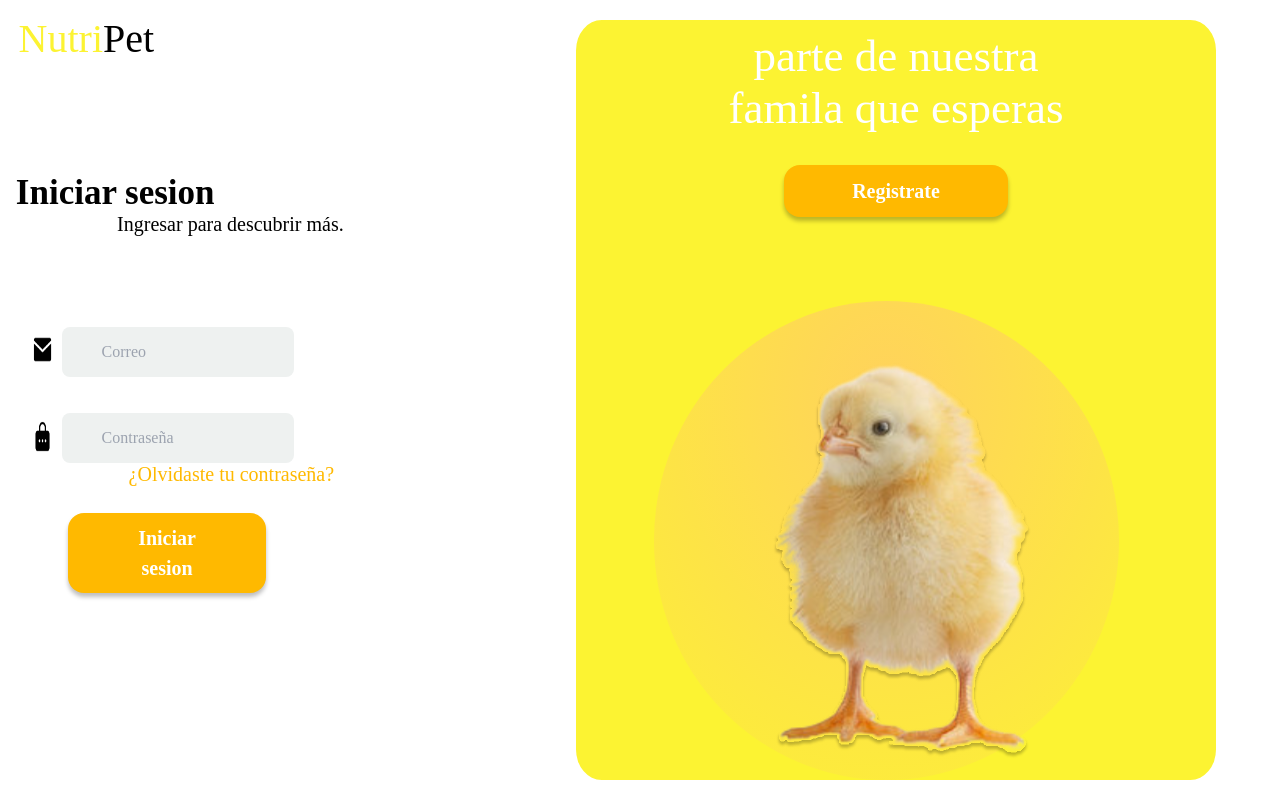
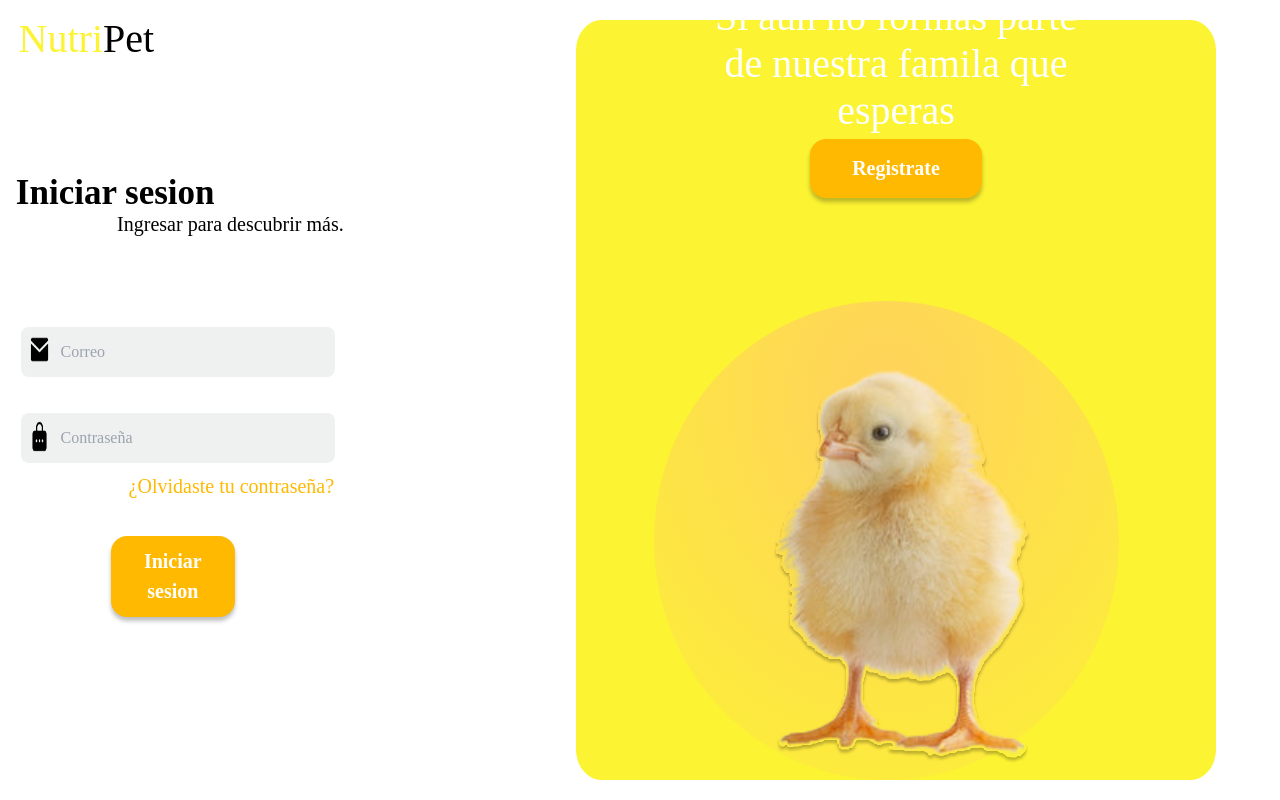
Before and after one commit to PedroPortillo0/Proyect-Nutripet, a React (Vite) app: page /login in a window 1280 px wide. Built offline with nearby package versions, Linux system fonts and the light colour scheme.

Commit message:
commit de ubuntu

```diff
--- a/src/components/atoms/Button.jsx
+++ b/src/components/atoms/Button.jsx
@@ -16,10 +16,10 @@ font-size: 20px;
 font-family: patua one;
 color: #fff;
 font-weight: bold;
-padding: 5% 28%;
+padding: 5% ;
 border-radius: 16px ;
 border: none;
-width:100%;  //Cambio vigilado -Borrar en caso de ser necesario
+width:60%;  //Cambio vigilado -Borrar en caso de ser necesario
 box-shadow: 0px 4px 4px 0px rgba(0, 0, 0, 0.25);
 .link{
     text-decoration: none;
--- a/src/components/molecules/GroupInput.jsx
+++ b/src/components/molecules/GroupInput.jsx
@@ -30,6 +30,13 @@ const StyledInput= styled.input`
     @media (min-width: 1024px){
         width:${props => props.tamanio ?  '72%' : '80%'};
         width:65%;
+        background: #EEF1F0;
+        width:88%;
+        height: 50px;
+        padding: 0 11%;
+        border-radius: 8px;
+        border: none;
+        outline: none;
 
     }
 
@@ -42,20 +49,11 @@ const StyledImg = styled.img`
     width: 6%;
     height: 70%;
     @media (min-width: 1024px){
-        left: ${props => props.tamanioI ?  '9%' : '14%'};
+        left: ${props => props.tamanioI ?  '8%' : '14%'};
+            position: absolute;
     }
 
 `;
-// const StyledPass = styled.button`
-//     position: absolute;
-//     top: 11%;
-//     left: 13%;
-//     width: 6%;
-//     height: 70%;
-//     @media (min-width: 1024px){
-//         left: ${props => props.tamanioII ?  '0%' : '85%'};
-//     }
-// `;
 function GroupInput({src, tamanioI ,tamanio, type, placeholder, nombre,  }) {
     return (
         <StyledContainerInputs>
--- a/src/components/organism/FormLogin.jsx
+++ b/src/components/organism/FormLogin.jsx
@@ -25,6 +25,7 @@ const StyledContainer = styled.div`
 `;
 const StyledContainerForm = styled.div`
   @media (min-width: 1024px) {
+   /* border: 1px solid;  */
     width: 45%;
     height: 95vh;
   }
@@ -34,6 +35,7 @@ const StyledContainRegit = styled.div` //movil
   width:100%;
   height: auto;
   @media (min-width: 1024px) {
+      /* border: 1px solid; */
     display: flex;
     align-items: center;
     width: 50%;
@@ -41,7 +43,7 @@ const StyledContainRegit = styled.div` //movil
   }
 `;
 const StyledContaincolor = styled.div`
-
+  /* border: 1px solid; */
   padding: 0;
   width: 100%;
   height: 95vh;
@@ -49,6 +51,7 @@ const StyledContaincolor = styled.div`
   background-color: #FCF332;
 `;
 const StyledContainBotonRegist = styled.div`
+/* border: 1px solid red; */
   display: flex;
   flex-direction: column ;
   align-items: center;
@@ -57,6 +60,7 @@ const StyledContainBotonRegist = styled.div`
   height: 30%;
 `;
 const StyledContainImagen = styled.div`
+  /* border: 1px solid; */
   display: flex;
   align-items: end;
   justify-content: center;
@@ -75,17 +79,18 @@ const StyledContainImagenVirculo = styled.div`
 const StyledContainImagenpollito = styled.div`
 /* border: 1px solid; */
   width: 50%;
-  height: 65%;
+  height: auto;
   position: absolute;
   left: 48%;
 
 `;
 const StyledContainButton = styled.div`
+/* border: 1px solid; */
   display: flex;
   align-items: center;
   padding: 0;
-  width: 35%;
-  height: 50%;
+  width: 45%;
+  height: 30%;
 `;
 const StyledContainTexto = styled.div`
   display: flex;
@@ -95,7 +100,7 @@ const StyledContainTexto = styled.div`
   color: #FFF;
   text-align: center;
   font-family: Patua One;
-  font-size: 45px;
+  font-size: 40px;
   font-style: normal;
   font-weight: 500;
   line-height: normal;
@@ -158,7 +163,7 @@ const StyledContainInContra = styled.div`
     justify-content: flex-end;
     align-items: center;
     width: 58%;
-    height: 5%;
+    height: 8%;
     .recuperar{
       color: #FFB900;
       text-align: right;
@@ -173,7 +178,6 @@ const StyledContainInContra = styled.div`
   }
 `;
 const StyledContainButtonLogin = styled.div`
-  /* border: 1px solid red; */
   padding: 0;
   width:100%;
   height: auto;
@@ -181,11 +185,10 @@ const StyledContainButtonLogin = styled.div`
     display: flex;
     align-items: center;
     justify-content: center;
-    width: 58%;
+    width: 60%;
     height: 10%;
     .button{
-      /* border: 1px solid; */
-      width: 59%;
+      width: 60%;
       height: 50%;
     }
   }
--- a/src/components/organism/FormRecoverPassword.jsx
+++ b/src/components/organism/FormRecoverPassword.jsx
@@ -160,10 +160,9 @@ const StyledContainInput = styled.div`
 const StyledContaincolor = styled.div`
 
   @media (min-width: 1024px) {
+    /* border: 1px solid; */
   padding: 0;
   width: 70%;
-  height: 95vh;
-  height: 99%;
   flex-shrink: 0;
   border-radius: 30px;
   background: #FCF332;
@@ -175,8 +174,8 @@ const StyledContaincolor = styled.div`
     position: absolute;
     top: 45%;
     left: 68%;
-    width: 500px;
-    height: 500px;
+    width: 450px;
+    height: 450px;
     flex-shrink: 0;
     .imagen{}
     .cuadrito3{
--- a/src/components/organism/FormRegister.jsx
+++ b/src/components/organism/FormRegister.jsx
@@ -77,7 +77,7 @@ const StyledContainImagenpollito = styled.div`
   /* border: 1px solid; */
   padding: 0;
   width: 38%;
-  height: 42%;
+  height: auto;
   position: absolute;
 `;
 const StyledContainTexto = styled.div`
@@ -86,7 +86,7 @@ const StyledContainTexto = styled.div`
   color: #FFF;
   text-align: center;
   font-family: Patua One;
-  font-size: 55px;
+  font-size: 45px;
   font-style: normal;
   font-weight: 400;
   line-height: normal;
```
Also changed, not shown: src/components/organism/FormLanging.jsx (deleted, +0 -7 lines).
